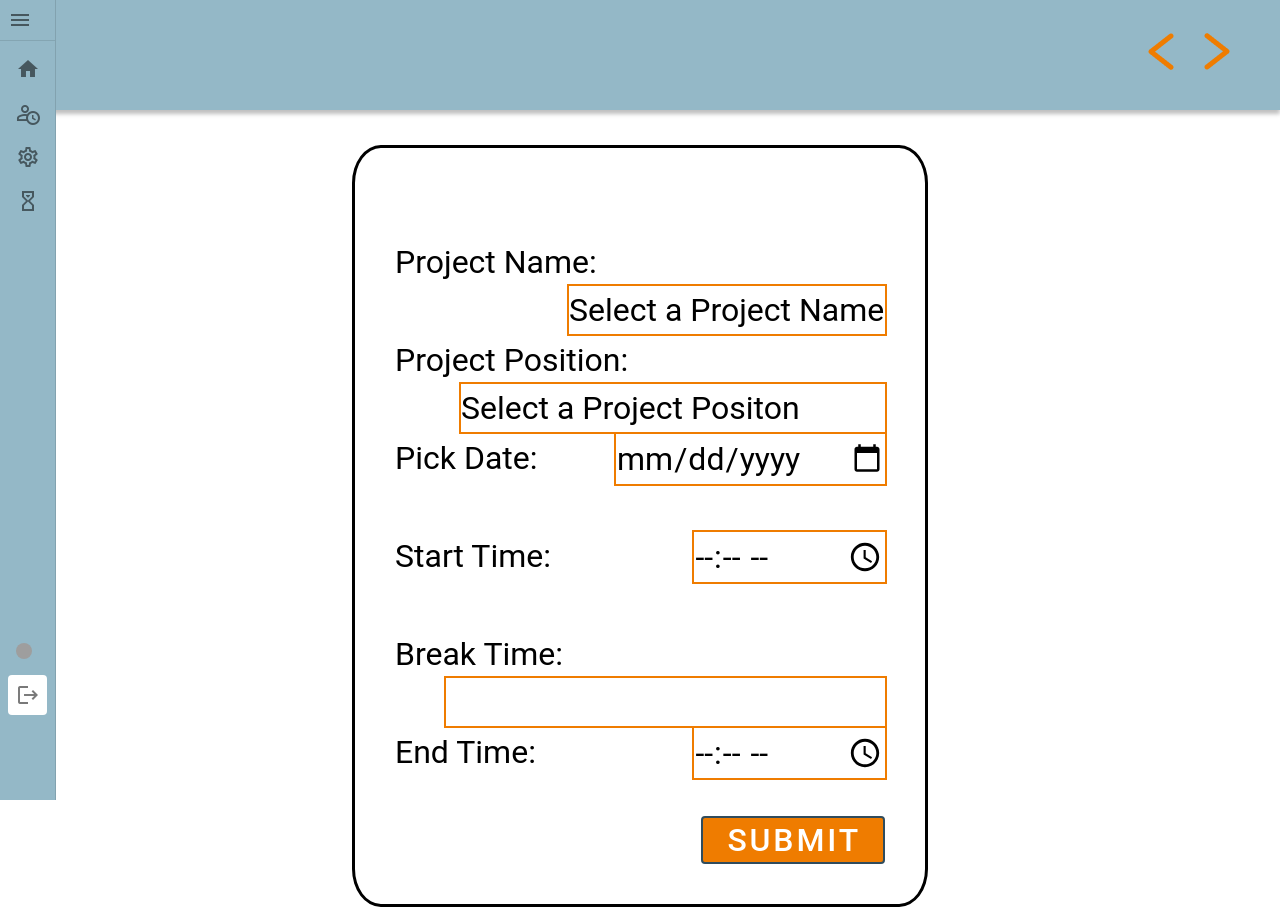
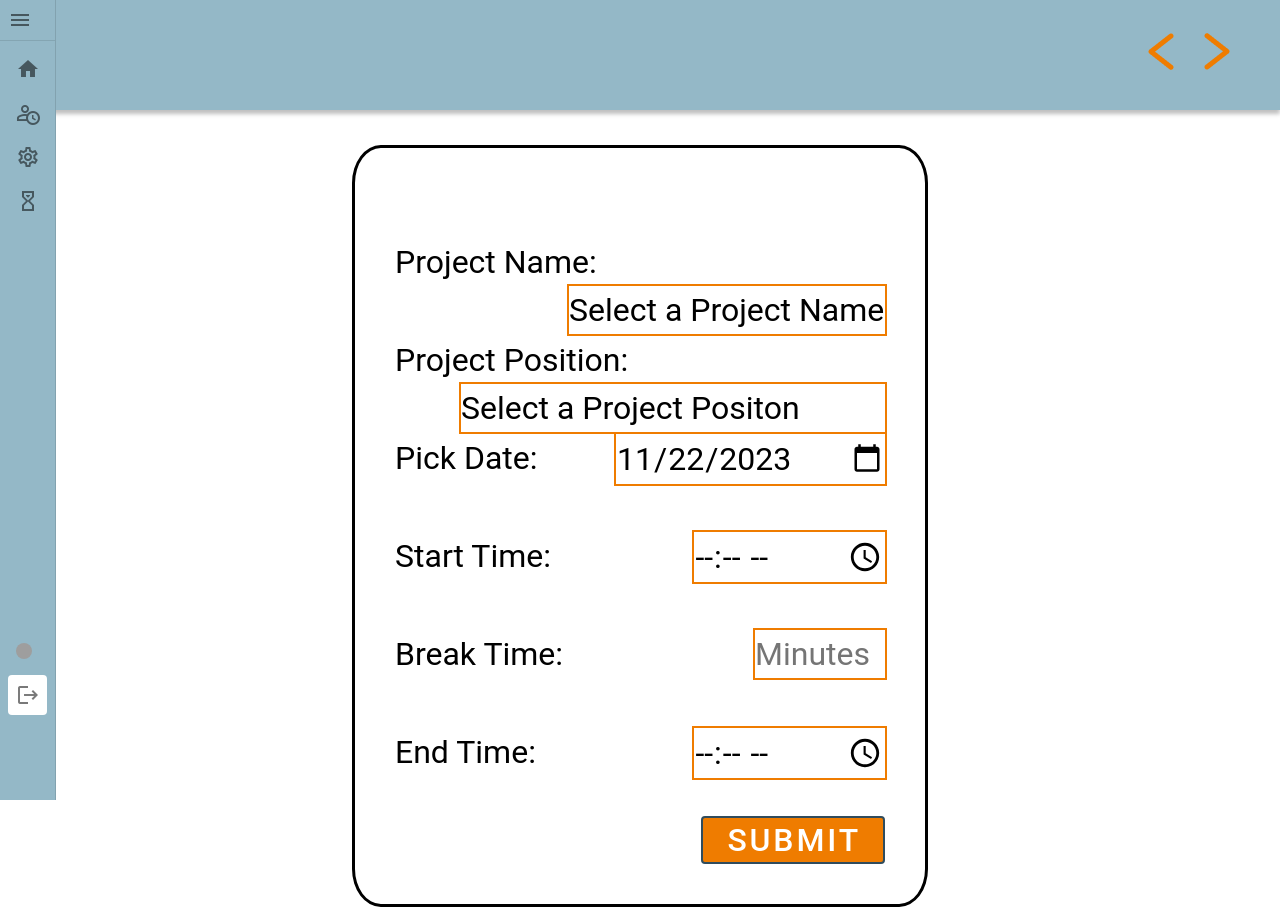
Before and after one commit to danGitRys/quanto-project, a Vue app in the folder frontend/quanto-front/: page /timeRegistration in a window 1280 px wide. Built offline with nearby package versions, Linux system fonts and the light colour scheme; grey boxes are pictures that could not be loaded; what client-oauth2 would draw is missing.

Commit message:
PROJ-19 <Anpassungen Frotnend Ansicht>

```diff
--- a/frontend/quanto-front/src/components/TimeRegistrationComponent.vue
+++ b/frontend/quanto-front/src/components/TimeRegistrationComponent.vue
@@ -1,6 +1,4 @@
-// fetch oder axios anfrage
 // füllen von ProjectName and Position mit dynamisch Daten vom Backend
-
 <template>
   <div class="allContainer">
     <div class="mainContainer">
@@ -25,7 +23,6 @@
           </div>
 
 
-
         <div class="pickDateContainer">
           <label for="datePicker"> Pick Date: </label>
           <input v-model="date" id="datePicker" type="date">
@@ -38,7 +35,7 @@
 
         <div class="breakTimeContainer">
           <label for="breakTimePicker"> Break Time: </label>
-          <input v-model="breakTime" id="breakTimePicker">
+          <input v-model="breakTime" id="breakTimePicker" placeholder="Minutes">
         </div>
 
         <div class="endTimeContainer">
@@ -46,22 +43,13 @@
           <input v-model="endTime" id="endTimePicker" type="time">
         </div>
 
-
-
-
-
         <div class="buttonContainer">
           <v-btn @click="sendDatatoBackend" id="submitBtn" variant="outlined">
             Submit
           </v-btn>
         </div>
       </div>
-
     </div>
-
-
-
-
 
   </div>
 </template>
@@ -75,7 +63,24 @@ import axios from "axios"
 const selectedProjectName = ref('');
 const selectedProjectPosition = ref('');
 
-const date = ref('');
+// Initialisierung mit dem aktuellen Datum im gewünschten Format
+const date = ref(getFormattedDate());
+
+function getFormattedDate() {
+  const today = new Date();
+  const day = today.getDate();
+  // +1 da Monate nullbasiert sind
+  const month = today.getMonth() + 1;
+  const year = today.getFullYear();
+
+  // Führende Nullen hinzufügen, wenn nötig
+  const formattedDay = day < 10 ? `0${day}` : day;
+  const formattedMonth = month < 10 ? `0${month}` : month;
+
+  return `${year}-${formattedMonth}-${formattedDay}`;
+}
+
+//const date = ref('');
 const startTime = ref('');
 const breakTime = ref('');
 const endTime = ref('');
@@ -85,60 +90,54 @@ const projectPos = projectPosition();
 const optionsData = appStore.names;
 const optionsData2 = projectPos.names;
 
+
 function sendDatatoBackend() {
   // Abrufen des Inhaltes des DropDown Menüs da V-Model nicht auf Option Tags möglich ist
-
   const indexValueProjectName = selectedProjectName.value;
   const selectedProjectNameValue = optionsData[indexValueProjectName];
   console.log(selectedProjectNameValue);
 
   const indexValueProjectPosition = selectedProjectPosition.value;
   const selectedProjectPositionValue = optionsData2[indexValueProjectPosition];
-  // console.log(selectedProjectPositionValue);
-  // // Testen ob alle Daten in Variablen gespeichert wurden
-  // console.log(date.value);
+
    console.log(startTime.value);
+   // Datum werden in richtiges Format umgewandelt für die Datenbank
    const startDate = `${date.value}` + " " + `${startTime.value+":00"}`
    const endDate = `${date.value}` + " " + `${endTime.value + ":00"}`
 
    console.log(startDate)
    console.log(endDate)
 
-
-
 const data = {
   "fk_employee": 2,
   "fk_position": 8,
   "start": startDate,
   "end": endDate,
-  // substring gibt mir nur die ersten 2 Zahlen des Strings aus
   "pause": breakTime.value
   //"time": "15"
 }
 console.log(data)
 
 
-  // if (date.value == '' || startTime.value == '' || breakTime.value == '' || endTime.value == '' || selectedProjectNameValue == undefined || selectedProjectPositionValue == undefined) {
-  //   alert("Please fill out all fields");
-  // }
-  // else {
+   if (date.value == '' || startTime.value == '' || breakTime.value == '' || endTime.value == '' || selectedProjectNameValue == undefined || selectedProjectPositionValue == undefined) {
+     alert("Please fill out all fields");
+   }
+   else {
     const url = "http://localhost:8000/createBooking"
     axios.post(url, data)
       .then(response => {
         // Erfolgreiche Antwort vom Server
         console.log(response.data);
+        if (response.data['success'] == true) {
+        window.location.href = '/Home';
+      }
+
       })
       .catch(error => {
         // Fehler bei der Anfrage
         console.error(error);
       });
-    // Daten an Backend senden
-
-
-
-  //   alert("Data has been submitted");
-  // }
-
+   }
 
 }
 </script>
@@ -152,6 +151,9 @@ console.log(data)
 #dropdownProjectPosition {
   font-size: 32px;
 
+}
+#breakTimePicker{
+  width: 130px;
 }
 
 #submitBtn {
--- a/frontend/quanto-front/src/router/index.js
+++ b/frontend/quanto-front/src/router/index.js
@@ -3,16 +3,14 @@ import { createRouter, createWebHistory } from "vue-router";
 import LoginScreen from "@/views/LoginScreen.vue";
 
 import NewProject from "@/views/NewProject.vue";
-
+import Home from "@/views/Home.vue";
 import TimeRegistration from "@/views/TimeRegistration.vue";
 import LandingPage from "@/views/LandingPage.vue";
 import AddEmployee from "@/views/AddEmployee.vue";
 
-import dataTable from "@/components/DataTable.vue"
+import dataTable from "@/components/DataTable.vue";
 
 import ManageProject from "@/views/ManageProject.vue";
-
-
 
 const routes = [
   {
@@ -36,14 +34,14 @@ const routes = [
     name: "Login",
     component: LoginScreen,
   },
+  {
+    path: "/Home",
+    name: "Home",
+    component: Home,
+  },
 
   {
-
-
-
-
     path: "/projectOverview",
-
     name: "ProjectOverview",
     component: LandingPage,
   },
@@ -52,13 +50,8 @@ const routes = [
     path: "/newproject",
     name: "NewProject",
     component: NewProject,
-
-
-
-
   },
   {
-
     path: "/timeRegistration",
     name: "TimeRegistration",
     component: TimeRegistration,
@@ -80,7 +73,7 @@ const routes = [
     path: "/ManageProject",
     name: "ManageProject",
     component: ManageProject,
-  }
+  },
 ];
 
 const router = createRouter({
--- a/frontend/quanto-front/src/views/Home.vue
+++ b/frontend/quanto-front/src/views/Home.vue
@@ -1,5 +1,8 @@
 <template>
+  <div>
+  <h1>Test</h1>
   <HelloWorld />
+  </div>
 </template>
 
 <script setup>
```
